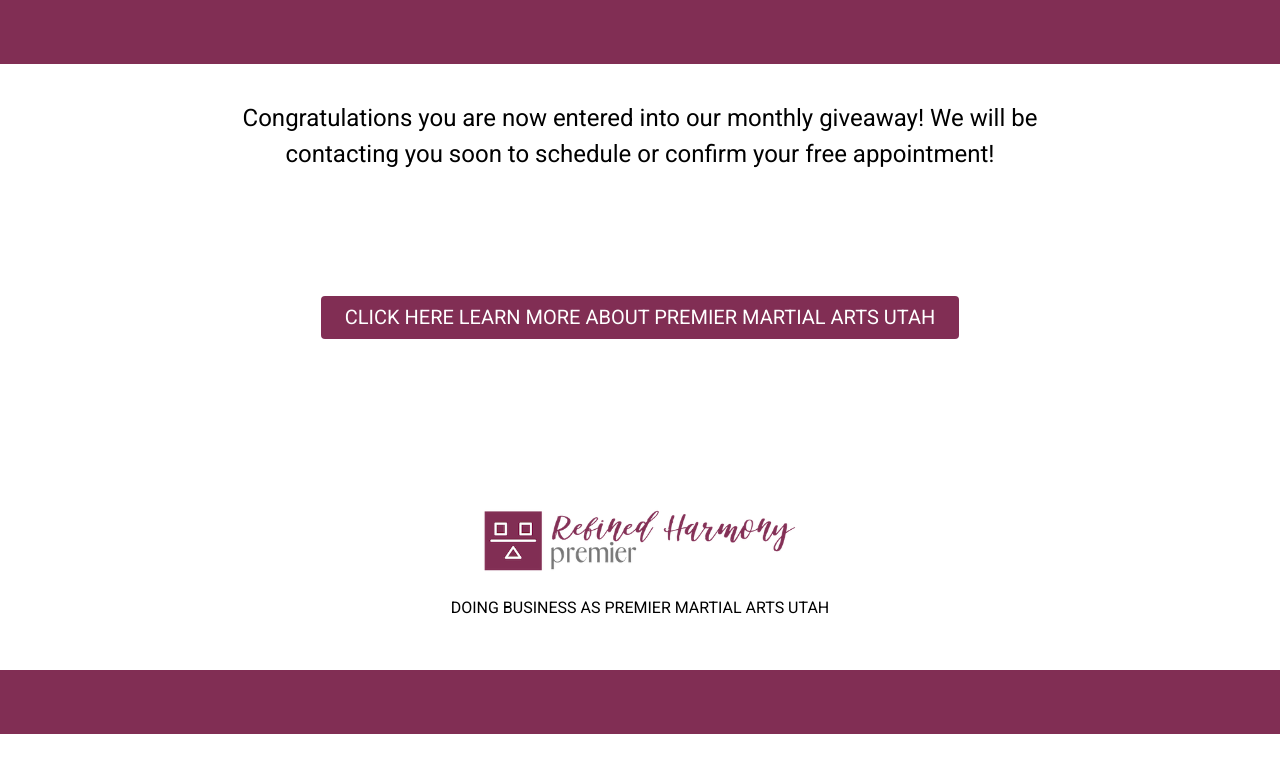
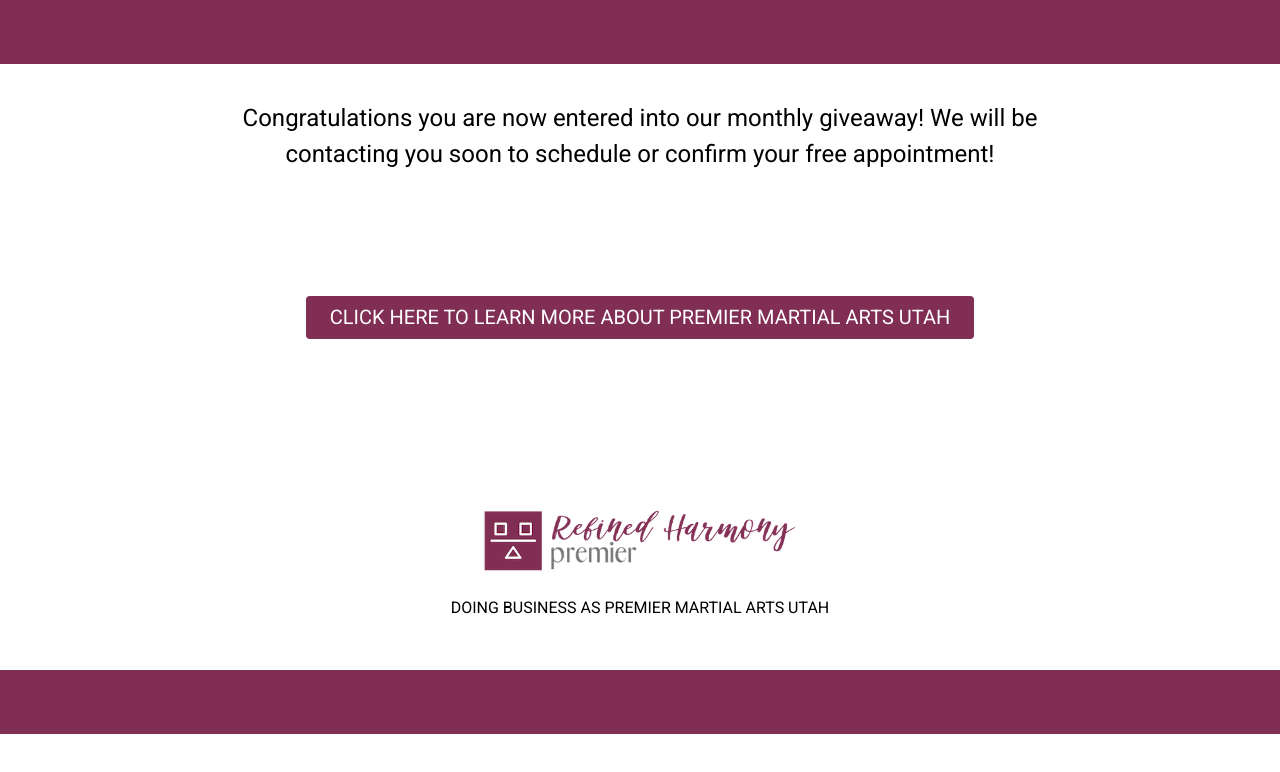
Before and after one commit to nickcoleman/google_sheets, a React (Create React App) app in the folder client/: page /thankyou in a window 1280 px wide. Shown: the top 772 px of the page. Built offline with nearby package versions, Linux system fonts and the light colour scheme.

Commit message:
clean up

```diff
--- a/client/src/landing_pages/ThankYou/Content.js
+++ b/client/src/landing_pages/ThankYou/Content.js
@@ -2,7 +2,7 @@
 import Container from '@material-ui/core/Container';
 import Button from '@material-ui/core/Button';
 // import Grid from '@material-ui/core/Grid';
-import Link from '@material-ui/core/Link';
+// import Link from '@material-ui/core/Link';
 import Typography from '@material-ui/core/Typography';
 // import IconButton from '@material-ui/core/IconButton';
 
@@ -20,9 +20,8 @@
         be contacting you soon to schedule or confirm your free appointment!
       </Typography>
 
-      <Button href="/learnmore" className={classes.cta}>
-        Click here
-        Learn more about Premier Martial Arts Utah
+      <Button id="cta-thankyou" href="/learnmore" className={classes.cta}>
+        Click here to learn more about Premier Martial Arts Utah
       </Button>
     </Container>
   );
--- a/client/src/shared/Header.js
+++ b/client/src/shared/Header.js
@@ -1,7 +1,7 @@
 import React from 'react';
 
 import Box from '@material-ui/core/Box';
-import Container from '@material-ui/core/Container';
+// import Container from '@material-ui/core/Container';
 import pmaLogo from 'assets/logo-pma.png';
 
 import useStyles from './Header.styles';
```
